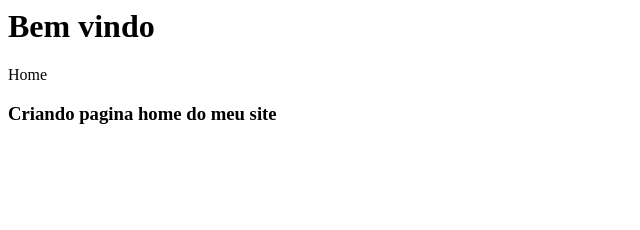
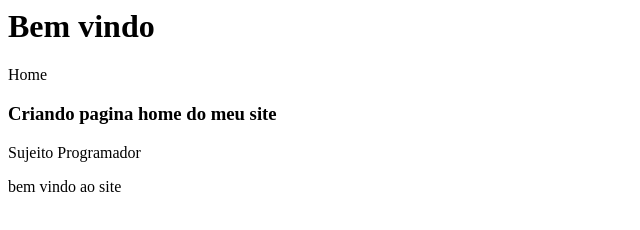
Before and after one commit to yuriteodoro22/treino_github, a plain HTML site: page index.html in a window 1280 px wide. Shown: the whole page, without its empty margins (0-640 px from the left). Drawn offline with Linux system fonts and the light colour scheme.

Commit message:
Finalizando pagina home com toda descricao

```diff
--- a/index.html
+++ b/index.html
@@ -2,3 +2,6 @@
 <p>Home</p>
 
 <h3>Criando pagina home do meu site</h3>
+
+<p>Sujeito Programador</p>
+<p> bem vindo ao site</p>
```
Also changed, not shown: nomes.txt.
